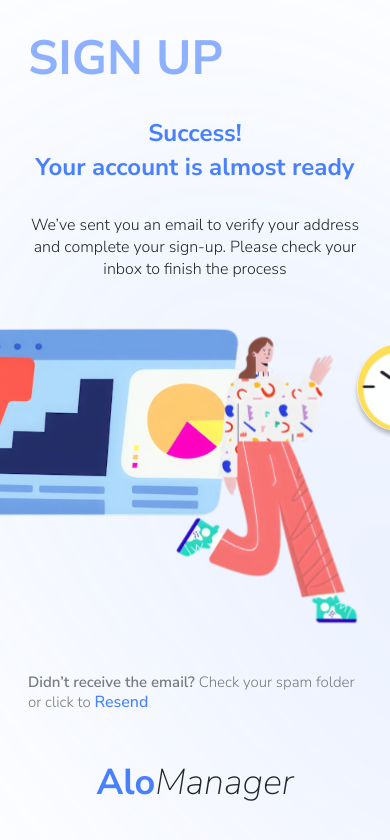
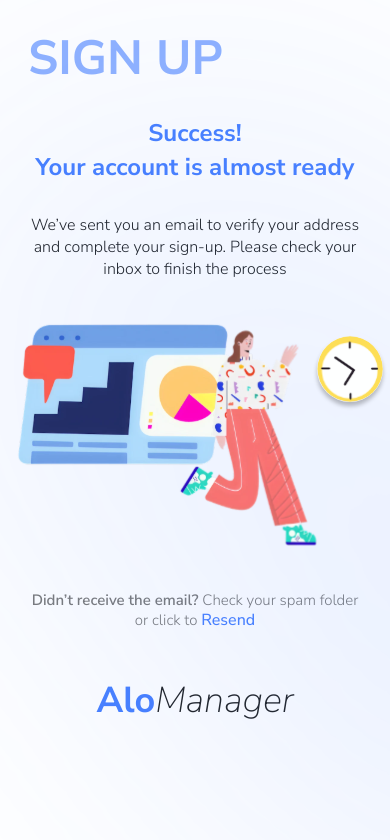
Before and after one commit to francoserjen10/Vendor_frontend_final, a Next.js app: page /signup-success in a window 390 px wide. Shown: the top 840 px of the page. Built offline with nearby package versions, Linux system fonts and the light colour scheme.

Commit message:
Signup done

```diff
--- a/styles/signup/signup.sass
+++ b/styles/signup/signup.sass
@@ -238,6 +238,7 @@
   color: #7B7B7B
   font-size: 15px
   font-weight: 300
+  text-align: center;
   span
     font-weight: 600
 
@@ -344,6 +345,10 @@
     margin: 0
     gap: 32px
 
+@media (max-width: 768px)
+  .success__images
+    --s: .60
+
 /* ========= arreglar ========= */
 @media (min-width: 1600px)
   .success__stack
```
